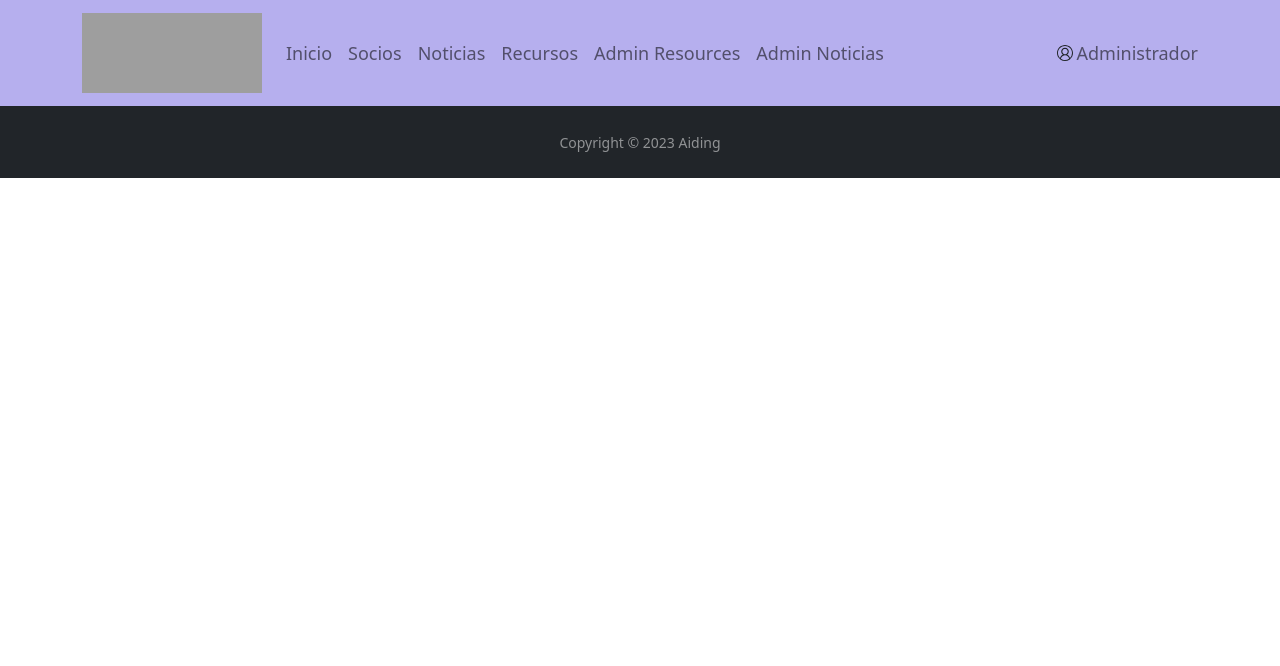
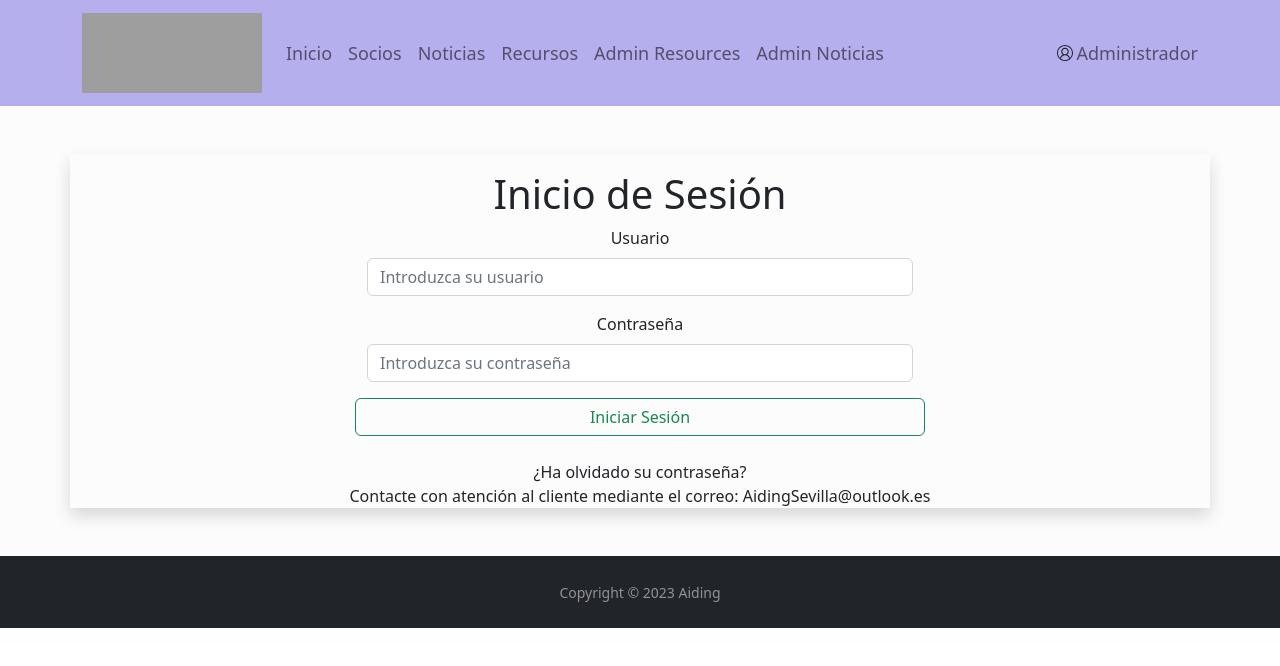
Before and after one commit to rubsuadav/frontend-aiding, a React (Create React App) app: page /base/login in a window 1280 px wide. Shown: the top 666 px of the page. Built offline with nearby package versions, Linux system fonts and the light colour scheme; no server answers; grey boxes are pictures that could not be loaded.

Commit message:
feature#1: He rehecho el código de login y conectado con el back

```diff
--- a/src/App.js
+++ b/src/App.js
@@ -28,6 +28,7 @@ import ResourcesTable from './pages/information/map/ResourcesTable.js';
 
 import ResourcesListEdit from './components/ResourcesListEdit';
 import ShowResourceUser from './pages/information/map/ShowResourceUser.js';
+import Login from './pages/base/Login';
 
 var navLinks= [
     {
@@ -94,6 +95,7 @@ export default function App() {
         <Route path="/partners/:id/communication/create" element={ <CreateCommunication/>} />
         <Route path="/partners/:id/communication/update/:idc" element={ <UpdateCommunication/>} />
         <Route path="/partners/:id/donation/create" element={ <CreateDonation/>} />
+        <Route path="/base/login" element={ <Login/>} />
       </Routes>
     </Router>
     <Footer/>
--- /dev/null
+++ b/src/pages/base/Login.js
@@ -0,0 +1,105 @@
+import React from "react";
+import {base} from "./services/backend.js";
+import swal from 'sweetalert';
+import { useNavigate, useParams } from "react-router-dom";
+import Form from "react-bootstrap/Form";
+import Button from "react-bootstrap/Button";
+import { useState } from "react";
+
+
+const successMsg = {
+  title: "Mensaje de confirmación",
+  text: "Usuario y contraseña correctos",
+  icon: "success",
+  button: "Aceptar",
+  timer: "5000",
+}
+
+const errorMsg = {
+  title: "Mensaje de error",
+  text: "Usuario o contraseña incorrectos",
+  icon: "error",
+  button: "Aceptar",
+  timer: "5000",
+}
+
+function Login() {
+    let navigate = useNavigate();
+
+    const { id } = useParams();
+
+    function postLogin(){
+      console.log(user)
+        const aux = base.post(`/login/`,user).then((response) => {
+            console.log(response);
+            swal(successMsg);
+            navigate(`/viewUser/${id}`);
+        }).catch((error) => {
+            console.log(error);
+            swal(errorMsg);
+        });
+    };
+
+    const [user, setUser] = useState({
+      username: "",
+      password: "",
+    });
+
+    const {
+      username,
+      password,
+    } = user;
+
+    const onInputChange = (e) => {
+      setUser({ ...user, [e.target.name]: e.target.value });
+    };
+
+    const onSubmit = async (e) => {
+      e.preventDefault();
+      postLogin(user);
+    };
+
+    return (
+      <div className="container my-5 shadow">
+        <h1 className="pt-3">Inicio de Sesión</h1>
+        <Form className="" onSubmit={(e) => onSubmit(e)}>
+          <div className="row justify-content-evenly">
+            <div className="col-md-6">
+
+              <Form.Group className="mb-3">
+                <Form.Label>Usuario</Form.Label>
+                <Form.Control
+                  onChange={(e) => onInputChange(e)}
+                  value={username}
+                  name="username"
+                  placeholder="Introduzca su usuario"
+                />
+              </Form.Group>
+
+              <Form.Group className="mb-3">
+                <Form.Label>Contraseña</Form.Label>
+                <Form.Control
+                  onChange={(e) => onInputChange(e)}
+                  value={password}
+                  name="password"
+                  placeholder="Introduzca su contraseña"
+                />
+              </Form.Group>
+            </div>
+          </div>
+
+          <div className="row justify-content-evenly">
+            <Button className="col-md-6" variant="outline-success" type="submit">
+              Iniciar Sesión
+            </Button>
+          </div>
+          <br></br>
+          <a>¿Ha olvidado su contraseña?</a>
+          <br></br>
+          <a>Contacte con atención al cliente mediante el correo: AidingSevilla@outlook.es</a>
+        </Form>
+      </div>
+    );
+  }
+
+export default Login;
--- /dev/null
+++ b/src/pages/base/services/backend.js
@@ -0,0 +1,9 @@
+import axios from "axios";
+import { backendUrl } from "../../../config";
+
+export const base = axios.create({
+  baseURL: String(backendUrl + "base/"),
+  timeout: 1000,
+});
+
+export const fileUrl = backendUrl;
```
